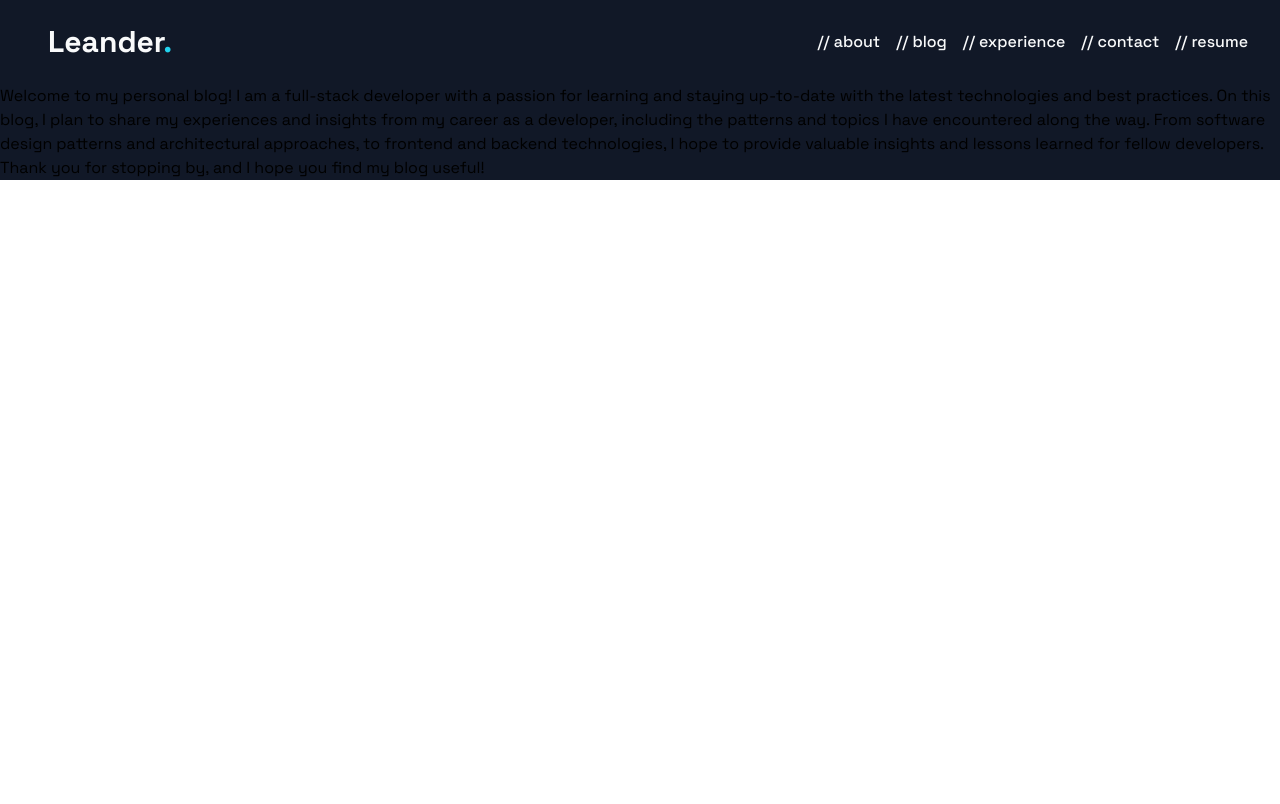
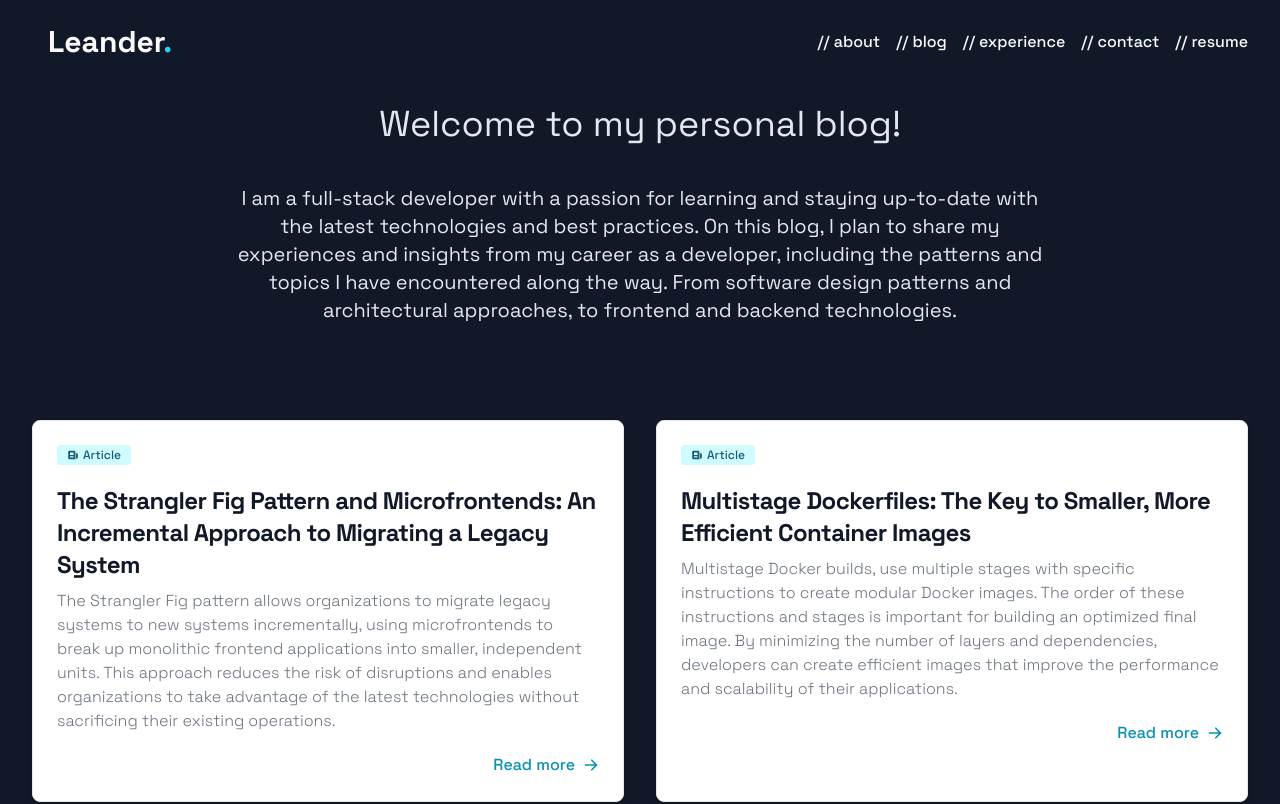
Before and after one commit to leanderhoedt/portfolio, a Next.js app: page /blog in a window 1280 px wide. Shown: the top 804 px of the page. Built offline with nearby package versions, Linux system fonts and the light colour scheme.

Commit message:
Added Blog

```diff
--- a/components/Blog/index.tsx
+++ b/components/Blog/BlogPosts.tsx
@@ -13,7 +13,7 @@ interface BlogProps {
   items: BlogItemProps[];
 }
 
-const Blog = ({items = []}: BlogProps) => {
+const BlogPosts = ({items = []}: BlogProps) => {
   return (
     <div className="grid gap-8 lg:grid-cols-2">
       {
@@ -29,4 +29,4 @@ const Blog = ({items = []}: BlogProps) => {
   )
 }
 
-export default Blog;
+export default BlogPosts;
--- a/components/Blog/BlogSection.tsx
+++ b/components/Blog/BlogSection.tsx
@@ -1,8 +1,8 @@
 import Link from 'next/link';
-import Blog from './';
+import BlogPosts from './BlogPosts';
 import {blogItems} from './items';
 
-interface BlogItem {
+export interface BlogItem {
   id: string;
   title: string;
   description: string;
@@ -28,7 +28,7 @@ const BlogSection = () => {
           insights and experiences in the world of development.
         </p>
         <div className="mt-12">
-          <Blog
+          <BlogPosts
             items={blogItems.slice(0, 4) as BlogItem[]}
           />
         </div>
--- a/components/Contact/index.tsx
+++ b/components/Contact/index.tsx
@@ -23,8 +23,18 @@ const Contact = () => {
                 <span className="underline hover:text-cyan-400">leander.hoedt@gmail.com</span>
               </ClipboardCopyTooltip>
             </div>
-            <div><a href="https://www.linkedin.com/in/leander-hoedt-49506294/">LinkedIn</a></div>
-            <div><a href="https://github.com/leanderhoedt">Github</a></div>
+            <div>
+              <a href="https://www.linkedin.com/in/leander-hoedt-49506294/">
+                <span className="hover:text-cyan-400 hover:underline">
+                  LinkedIn
+                </span>
+              </a>
+            </div>
+            <div>
+              <a href="https://github.com/leanderhoedt">
+                <span className="hover:text-cyan-400 hover:underline">Github</span>
+              </a>
+            </div>
           </div>
         </div>
       </div>
--- a/pages/blog/index.tsx
+++ b/pages/blog/index.tsx
@@ -1,8 +1,28 @@
+import {blogItems} from '../../components/Blog/items';
+import {BlogItem} from '../../components/Blog/BlogSection';
+import BlogPosts from '../../components/Blog/BlogPosts';
+
 const Blog = () => {
-  return(
-    <>
-      <h1>Welcome to my personal blog! I am a full-stack developer with a passion for learning and staying up-to-date with the latest technologies and best practices. On this blog, I plan to share my experiences and insights from my career as a developer, including the patterns and topics I have encountered along the way. From software design patterns and architectural approaches, to frontend and backend technologies, I hope to provide valuable insights and lessons learned for fellow developers. Thank you for stopping by, and I hope you find my blog useful!</h1>
-    </>
+  return (
+    <div className="mx-auto lg:h-screen max-w-7xl lg:px-8 px-4 h-5/6 flex">
+      <div>
+        <div className="mx-auto mt-5 max-w-prose text-xl text-center text-slate-200">
+          <h1 className="text-4xl text-leading pb-10">Welcome to my personal blog! </h1>
+          <h4>
+            I am a full-stack developer with a passion for learning and staying up-to-date with the latest technologies
+            and best practices. On this blog, I plan to share my experiences and insights from my career as a developer,
+            including the patterns and topics I have encountered along the way. From software design patterns and
+            architectural approaches, to frontend and backend technologies.
+          </h4>
+
+        </div>
+        <div className="py-24">
+          <BlogPosts
+            items={blogItems as BlogItem[]}
+          />
+        </div>
+      </div>
+    </div>
   )
 }
 
```
